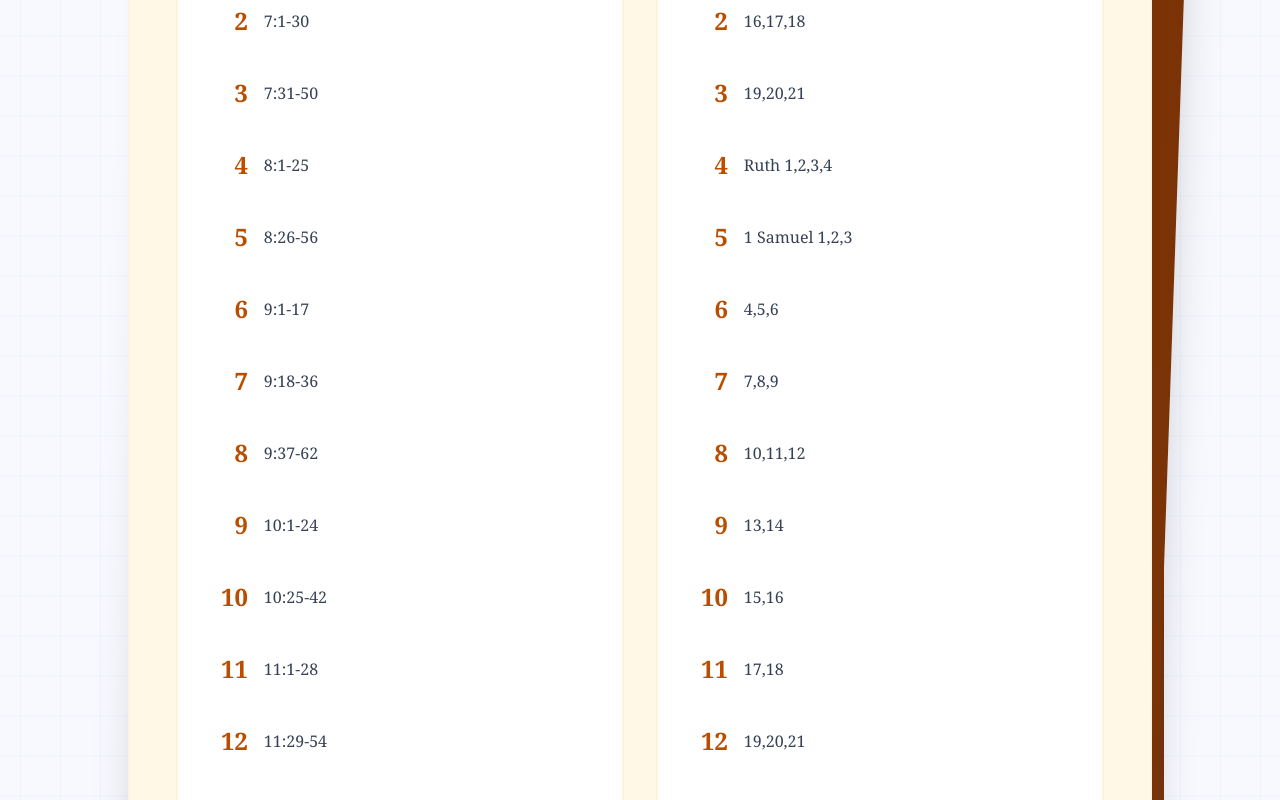
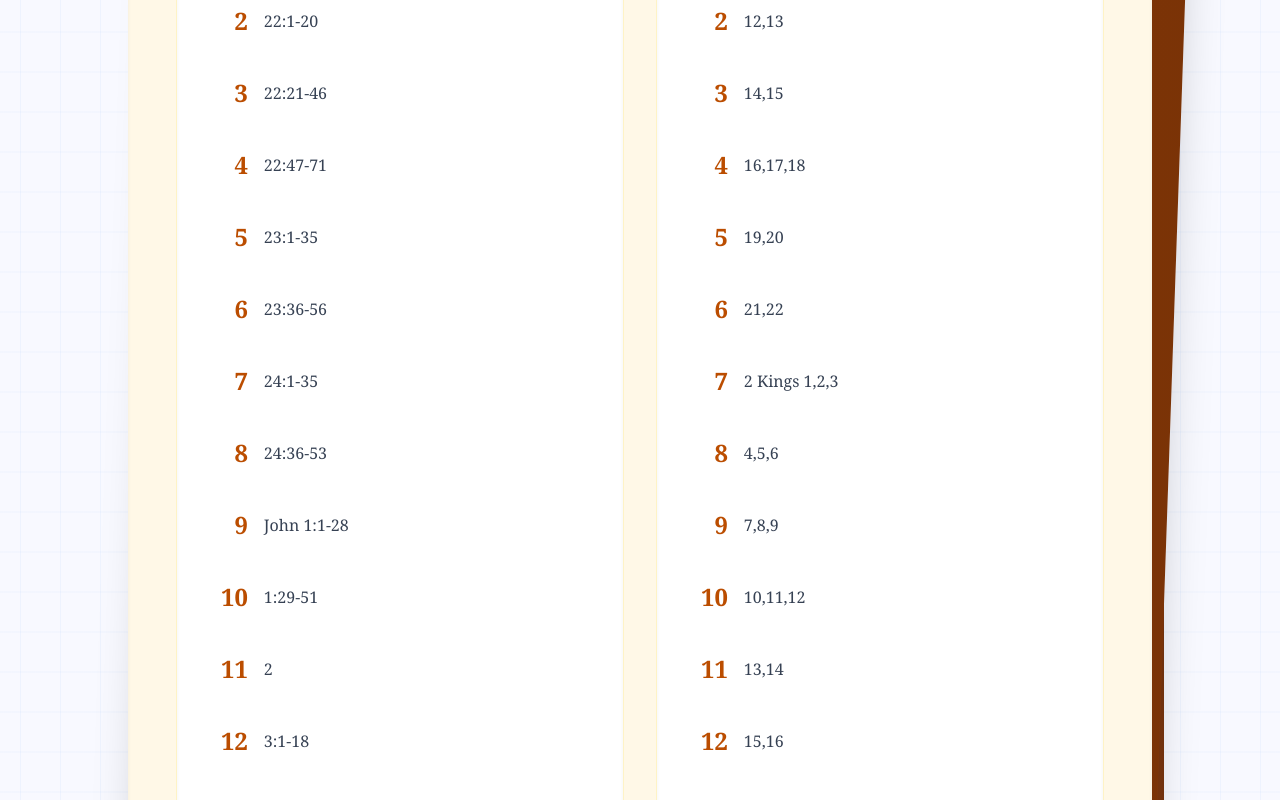
Before and after one commit to hendricku/jialubloball, a Next.js app: page /bible-reading in a window 1280 px wide. Shown: the part 780-1580 px from the top of the page. Built offline with nearby package versions, Linux system fonts and the light colour scheme; a web font is replaced by a local one.

Commit message:
push minor comments

```diff
--- a/src/app/about/page.tsx
+++ b/src/app/about/page.tsx
@@ -216,7 +216,7 @@ export default function About() {
                     <span className="animate-pulse text-red-500">●</span>
                     <h3 className="text-xl font-semibold text-gray-900">First Service</h3>
                   </div>
-                  <p className="text-lg text-gray-700 mb-2">8:00 AM - 10:00 AM</p>
+                  <p className="text-lg text-gray-700 mb-2">7:30 AM - 9:30 AM</p>
                   <div className="flex items-center gap-2 text-blue-600">
                     <svg className="w-5 h-5" fill="currentColor" viewBox="0 0 20 20">
                       <path d="M10 12a2 2 0 100-4 2 2 0 000 4z"/>
@@ -228,7 +228,7 @@ export default function About() {
 
                 <div className="bg-white shadow-lg rounded-2xl p-6 border border-blue-100">
                   <h3 className="text-xl font-semibold text-gray-900 mb-3">Second Service</h3>
-                  <p className="text-lg text-gray-700 mb-2">10:00 AM - 12:00 PM</p>
+                  <p className="text-lg text-gray-700 mb-2">10:00 AM - 11:30 PM</p>
                   <div className="flex items-center gap-2 text-blue-600">
                     <svg className="w-5 h-5" fill="currentColor" viewBox="0 0 20 20">
                       <path fillRule="evenodd" d="M5 4a3 3 0 00-3 3v6a3 3 0 003 3h10a3 3 0 003-3V7a3 3 0 00-3-3H5zm-1 9v-1h5v2H5a1 1 0 01-1-1zm7 1h4a1 1 0 001-1v-1h-5v2zm0-4h5V8h-5v2zM9 8H4v2h5V8z" clipRule="evenodd"/>
--- a/src/app/bible-reading/page.tsx
+++ b/src/app/bible-reading/page.tsx
@@ -5,7 +5,7 @@ import { useState } from 'react';
 import Navbar from '@/components/Navbar';
 import toast, { Toaster } from 'react-hot-toast';
 
-// Define the type for a reading entry
+
 interface ReadingEntry {
   day: number;
   morning: string;
@@ -13,7 +13,7 @@ interface ReadingEntry {
 }
 
 export default function BibleReading() {
-  const [selectedMonth, setSelectedMonth] = useState('april');
+  const [selectedMonth, setSelectedMonth] = useState('may');
 
   const handleCopy = (text: string) => {
     navigator.clipboard.writeText(text);
@@ -29,7 +29,7 @@ export default function BibleReading() {
     });
   };
 
-  // --- Reading Data ---
+
   const januaryReadings: ReadingEntry[] = [
     { day: 1, morning: 'Matthew 1', evening: 'Genesis 1,2,3' },
     { day: 2, morning: '2', evening: '4,5,6' },
@@ -78,7 +78,7 @@ export default function BibleReading() {
     { day: 11, morning: '26:1-25', evening: '11,12' },
     { day: 12, morning: '26:26-50', evening: '13,14' },
     { day: 13, morning: '26:51-75', evening: '15,16' },
-    { day: 14, morning: '27:1-26', evening: '17,18' }, // Corrected Evening Reading (was 19,20 twice)
+    { day: 14, morning: '27:1-26', evening: '17,18' },
     { day: 15, morning: '27:27-50', evening: '19,20' },
     { day: 16, morning: '27:51-66', evening: '21,22' },
     { day: 17, morning: '28', evening: '23,24' },
@@ -197,7 +197,7 @@ export default function BibleReading() {
     { day: 31, morning: '12:1-26', evening: '13,14' }
   ];
 
-  // --- Map month names to their respective reading arrays ---
+
   const allReadings: { [key: string]: ReadingEntry[] } = {
     january: januaryReadings,
     february: februaryReadings,
@@ -206,10 +206,10 @@ export default function BibleReading() {
     may: mayReadings,
   };
 
-  // --- Get the readings for the currently selected month ---
-  const currentReadings = allReadings[selectedMonth] || []; // Fallback to empty array
 
-  // List of available months (used for buttons)
+  const currentReadings = allReadings[selectedMonth] || [];
+
+
   const availableMonths = Object.keys(allReadings);
 
   return (
@@ -231,7 +231,7 @@ export default function BibleReading() {
           </p>
 
           <div className="flex justify-center gap-4 mb-12 flex-wrap">
-            {/* Dynamically generate buttons from available months */}
+
             {availableMonths.map((month) => (
               <button
                 key={month}
@@ -249,10 +249,10 @@ export default function BibleReading() {
         </motion.div>
 
         <motion.div
-          key={selectedMonth} // Ensures animation runs when month changes
+          key={selectedMonth}
           initial={{ opacity: 0, y: 20 }}
           animate={{ opacity: 1, y: 0 }}
-          transition={{ duration: 0.3 }} // Smooth transition between months
+          transition={{ duration: 0.3 }}
           className="max-w-5xl mx-auto"
         >
           <div className="relative book-container">
@@ -268,11 +268,11 @@ export default function BibleReading() {
               </div>
 
               <div className="grid grid-cols-1 md:grid-cols-2 gap-8">
-                {/* --- Morning Reading Column --- */}
+
                 <div className="bg-white p-6 sm:p-8 rounded-lg shadow-inner border border-amber-100">
                   <h3 className="text-2xl font-serif font-bold text-amber-800 mb-6 text-center">Morning Reading</h3>
                   <div className="space-y-4">
-                    {/* Map over the CURRENT month's readings */}
+
                     {currentReadings.map((reading) => (
                       <div
                         key={`morning-${reading.day}`}
@@ -289,7 +289,7 @@ export default function BibleReading() {
                           className="opacity-0 group-hover:opacity-100 transition-opacity absolute right-3 text-amber-600 hover:text-amber-800"
                           title="Copy verse"
                         >
-                          {/* Copy Icon SVG */}
+
                           <svg xmlns="http://www.w3.org/2000/svg" className="h-5 w-5" viewBox="0 0 20 20" fill="currentColor">
                             <path d="M8 3a1 1 0 011-1h2a1 1 0 110 2H9a1 1 0 01-1-1z" />
                             <path d="M6 3a2 2 0 00-2 2v11a2 2 0 002 2h8a2 2 0 002-2V5a2 2 0 00-2-2 3 3 0 01-3 3H9a3 3 0 01-3-3z" />
@@ -297,18 +297,18 @@ export default function BibleReading() {
                         </button>
                       </div>
                     ))}
-                    {/* Handle case where there are no readings */}
+
                     {currentReadings.length === 0 && (
                        <p className="text-center text-gray-500 italic">No readings found for this month.</p>
                     )}
                   </div>
                 </div>
 
-                {/* --- Evening Reading Column --- */}
+
                 <div className="bg-white p-6 sm:p-8 rounded-lg shadow-inner border border-amber-100">
                   <h3 className="text-2xl font-serif font-bold text-amber-800 mb-6 text-center">Evening Reading</h3>
                   <div className="space-y-4">
-                     {/* Map over the CURRENT month's readings */}
+
                     {currentReadings.map((reading) => (
                       <div
                         key={`evening-${reading.day}`}
@@ -325,7 +325,7 @@ export default function BibleReading() {
                           className="opacity-0 group-hover:opacity-100 transition-opacity absolute right-3 text-amber-600 hover:text-amber-800"
                           title="Copy verse"
                         >
-                          {/* Copy Icon SVG */}
+
                           <svg xmlns="http://www.w3.org/2000/svg" className="h-5 w-5" viewBox="0 0 20 20" fill="currentColor">
                             <path d="M8 3a1 1 0 011-1h2a1 1 0 110 2H9a1 1 0 01-1-1z" />
                             <path d="M6 3a2 2 0 00-2 2v11a2 2 0 002 2h8a2 2 0 002-2V5a2 2 0 00-2-2 3 3 0 01-3 3H9a3 3 0 01-3-3z" />
@@ -333,7 +333,7 @@ export default function BibleReading() {
                         </button>
                       </div>
                     ))}
-                     {/* Handle case where there are no readings */}
+
                      {currentReadings.length === 0 && (
                        <p className="text-center text-gray-500 italic">No readings found for this month.</p>
                     )}
@@ -341,7 +341,7 @@ export default function BibleReading() {
                 </div>
               </div>
 
-              {/* Decorative corners */}
+
               <div className="absolute top-4 left-4 w-8 h-8 border-t-2 border-l-2 border-amber-300 opacity-50"></div>
               <div className="absolute top-4 right-4 w-8 h-8 border-t-2 border-r-2 border-amber-300 opacity-50"></div>
               <div className="absolute bottom-4 left-4 w-8 h-8 border-b-2 border-l-2 border-amber-300 opacity-50"></div>
--- a/src/app/components/ShareTestimonyModal.tsx
+++ b/src/app/components/ShareTestimonyModal.tsx
@@ -23,7 +23,7 @@ Testimony:
 - How this experience strengthened your faith]
     `.trim();
 
-    // Using mailto protocol instead of Gmail URL
+
     const mailtoLink = `mailto:hendrickcastro017@gmail.com?subject=${encodeURIComponent(emailSubject)}&body=${encodeURIComponent(emailBody)}`;
     window.location.href = mailtoLink;
   };
```
